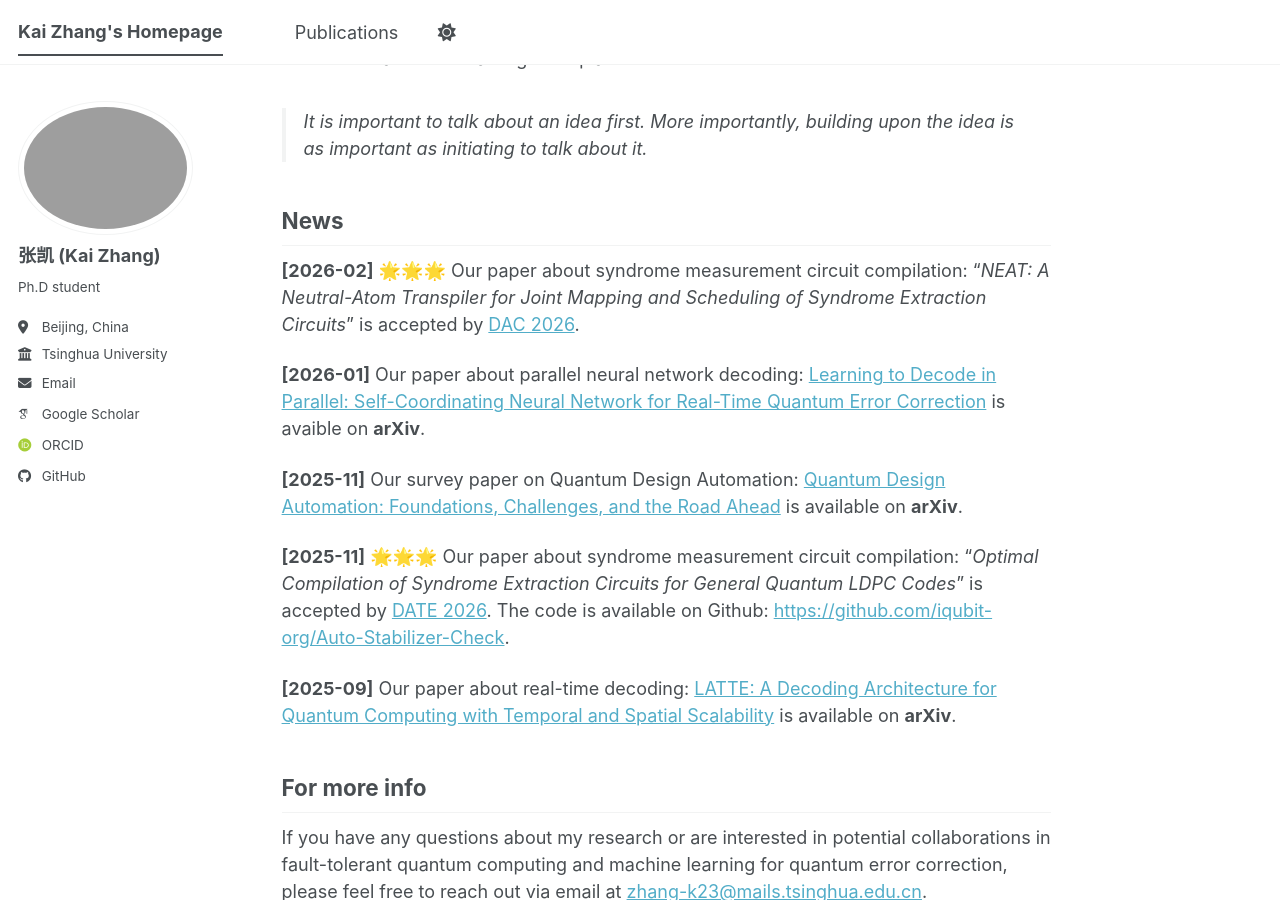
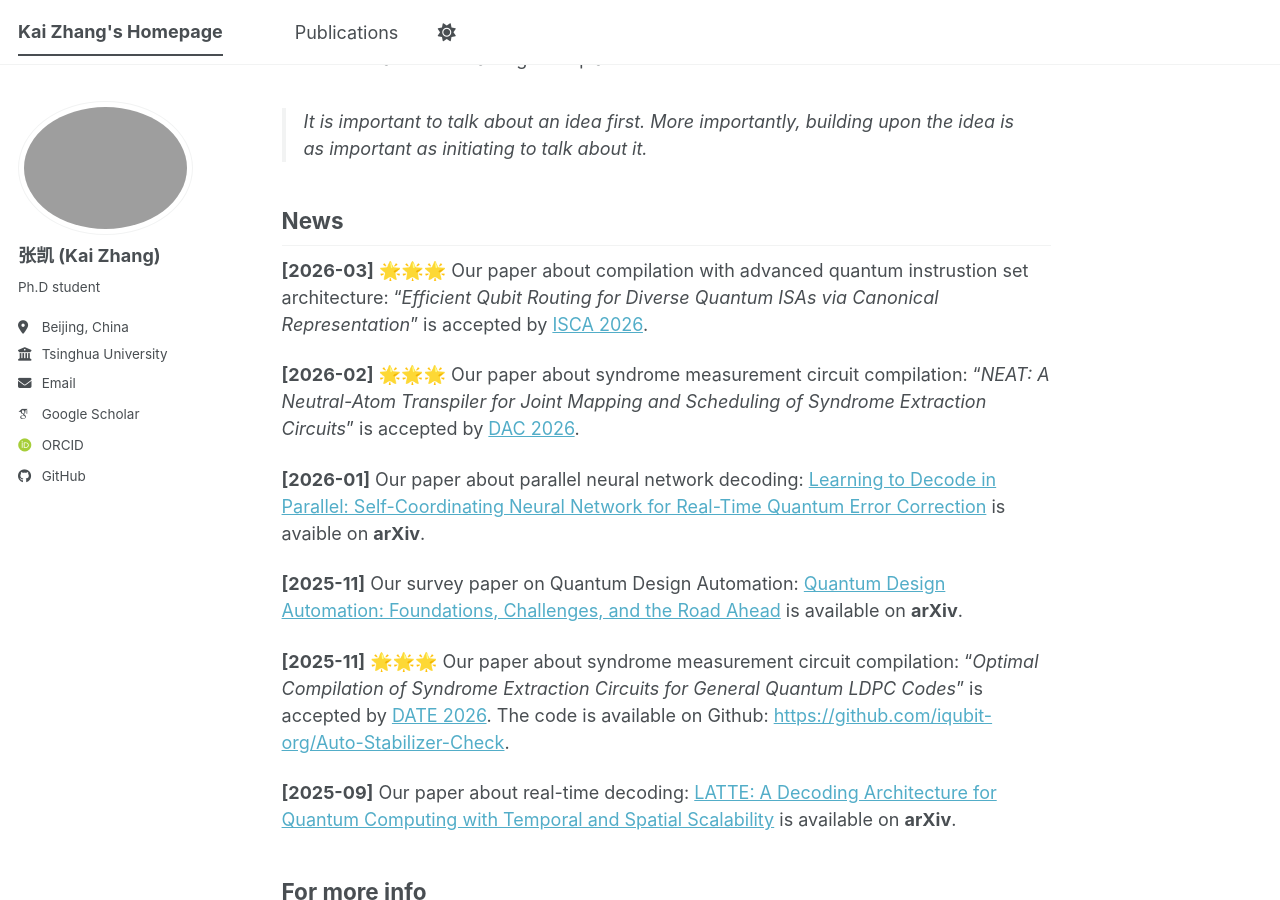
Before and after one commit to zhangkai0425/zhangkai0425.github.io, a Jekyll site: the page built from _pages/about.md, in a window 1280 px wide and 900 px high, scrolled down 311 px. Built offline with Jekyll 4.4.1, drawn with Linux system fonts in a browser that asks for light colours; some web fonts are replaced; a script bundle is joined from its source files by our own code; library files that are not in the unit come from our copies.

Commit message:
update isca 2026

```diff
--- a/_pages/about.md
+++ b/_pages/about.md
@@ -14,6 +14,8 @@ My research focuses on **Fault-tolerant Quantum Computing Architecture** and **Q
 
 ## News
 
+**[2026-03]** 🌟🌟🌟 Our paper about compilation with advanced quantum instrustion set architecture: "*Efficient Qubit Routing for Diverse Quantum ISAs via Canonical Representation*" is accepted by [ISCA 2026](https://iscaconf.org/isca2026/).
+
 **[2026-02]** 🌟🌟🌟 Our paper about syndrome measurement circuit compilation: "*NEAT: A Neutral-Atom Transpiler for Joint Mapping and Scheduling of Syndrome Extraction Circuits*" is accepted by [DAC 2026](https://dac.com/2026).
 
 **[2026-01]** Our paper about parallel neural network decoding: [Learning to Decode in Parallel: Self-Coordinating Neural Network for Real-Time Quantum Error Correction](https://arxiv.org/pdf/2601.09921) is avaible on **arXiv**.
```
